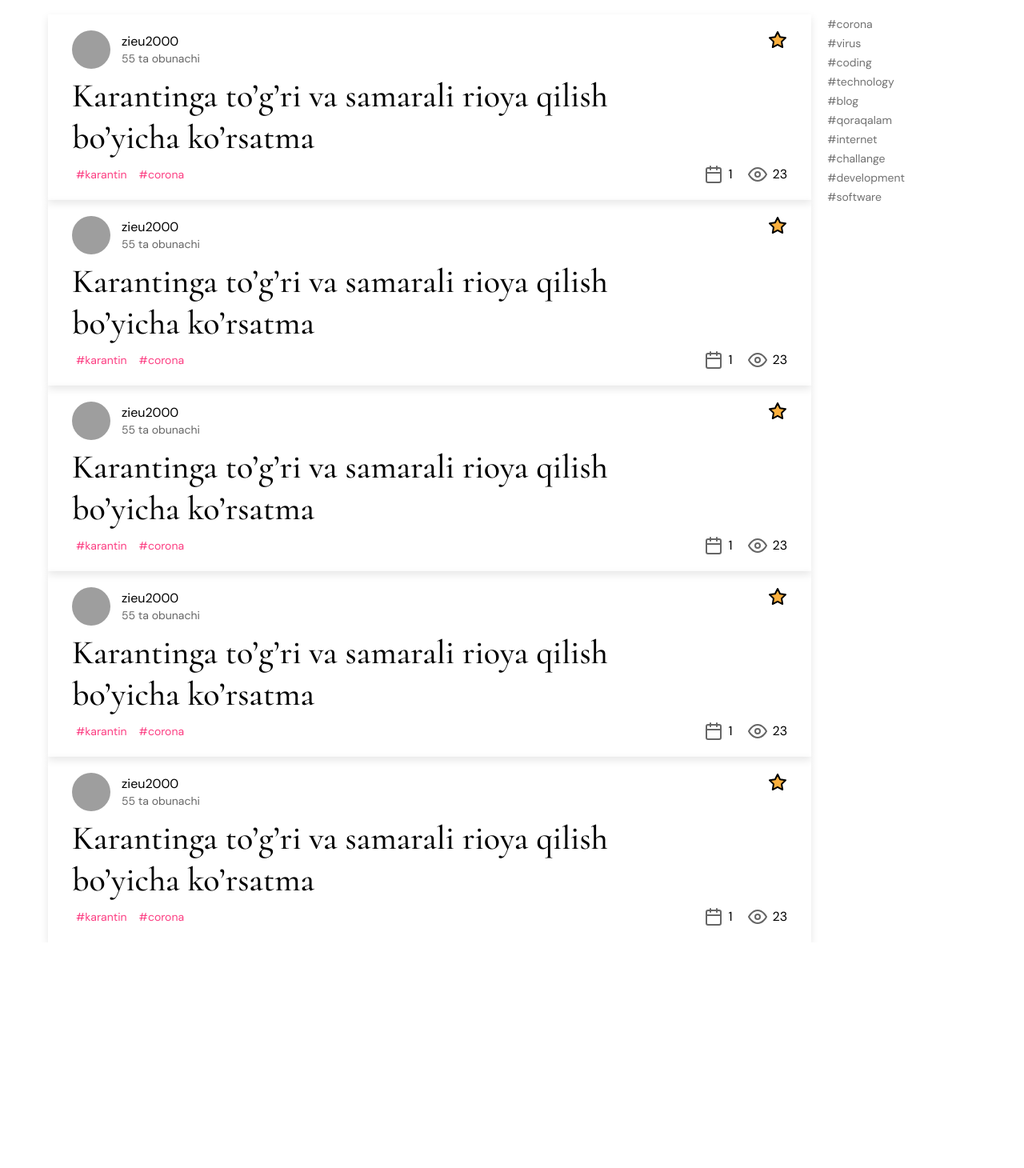
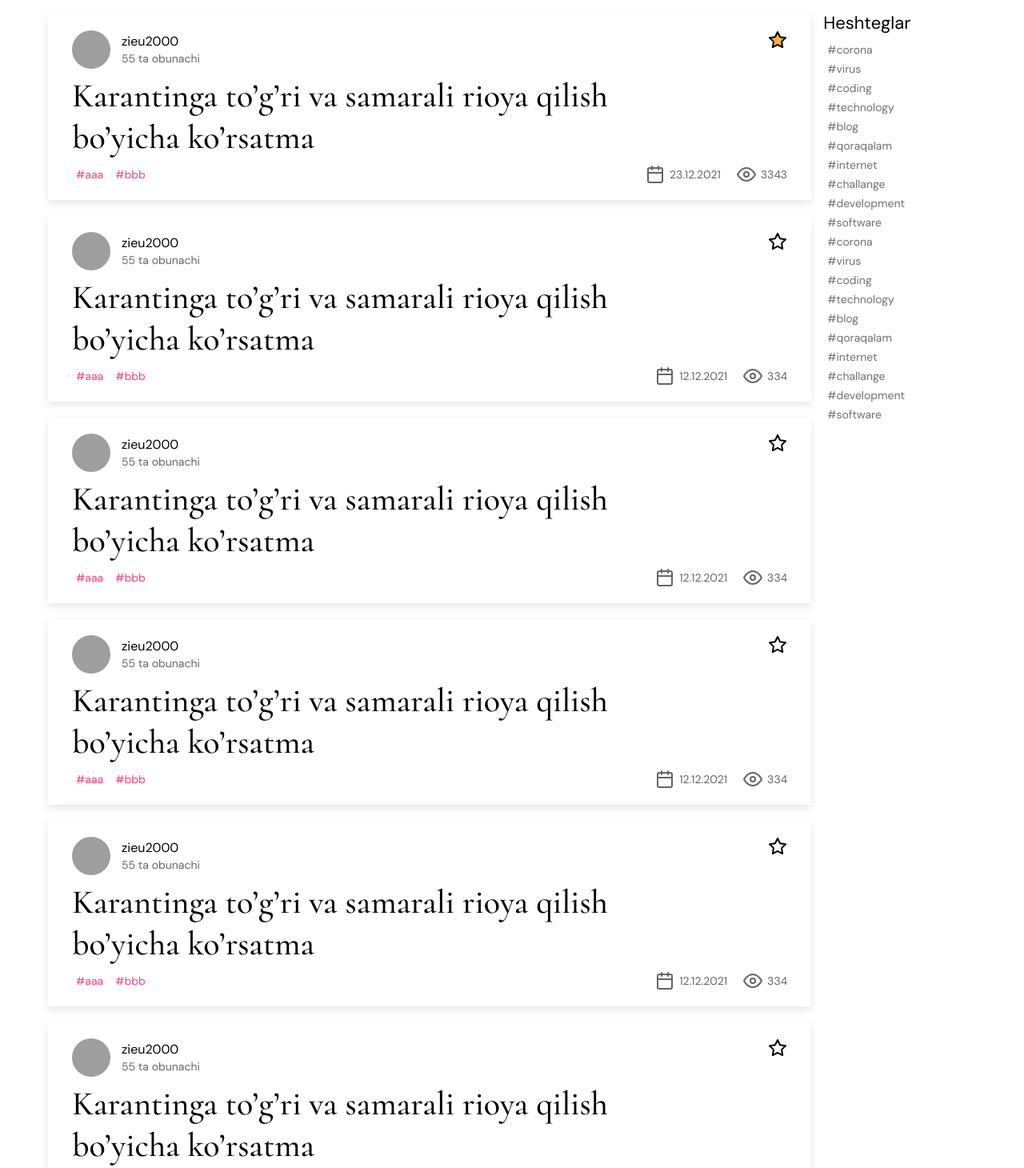
Before and after one commit to drunkalien/qoraqalam-client, a Next.js app: page / in a window 1280 px wide. Shown: the part 70-1530 px from the top of the page at 80% size. Before the commit the page ends 1248 px from the top, so only its background shows below. Built offline with nearby package versions, Linux system fonts and the light colour scheme; grey boxes are pictures that could not be loaded.

Commit message:
postcard adjustments

```diff
--- a/components/PostCard/postcard.tsx
+++ b/components/PostCard/postcard.tsx
@@ -3,6 +3,7 @@ import cn from "classnames";
 import classes from "./postcard.module.scss";
 import { Hashtag, Heading, Icon, User } from "components";
 import Link from "next/link";
+import Text from "components/Text";
 
 type User = any;
 type Tag = string;
@@ -46,11 +47,15 @@ const Card = ({ date, starred, tagList, title, user, views }: Props) => {
         <div className={classes.details}>
           <div className={classes.calendar}>
             <Icon.Calendar />
-            {date}
+            <Text color="gray" size="14">
+              {date}
+            </Text>
           </div>
           <div className={classes.views}>
             <Icon.Eye />
-            {views}
+            <Text color="gray" size="14">
+              {views}
+            </Text>
           </div>
         </div>
       </div>
--- a/components/Text/text.tsx
+++ b/components/Text/text.tsx
@@ -8,6 +8,7 @@ type Props = {
   bold?: boolean;
   italic?: boolean;
   children: ReactNode;
+  className?: string;
 };
 
 const Text = ({
@@ -16,11 +17,12 @@ const Text = ({
   bold = false,
   italic = false,
   children,
+  className,
 }: Props) => {
   return (
     <span
       style={{ fontSize: size + "px" }}
-      className={cn(classes.text, classes[color], {
+      className={cn(className, classes.text, classes[color], {
         ["bold"]: bold,
         ["italic"]: italic,
       })}
--- a/pages/index.tsx
+++ b/pages/index.tsx
@@ -1,8 +1,18 @@
-import { PostCard, Hashtag, Page } from "components";
-import { Fragment } from "react";
+import { PostCard, Hashtag, Page, Text } from "components";
+import posts from "../posts";
 
 export default function Home() {
   const tags = [
+    "corona",
+    "virus",
+    "coding",
+    "technology",
+    "blog",
+    "qoraqalam",
+    "internet",
+    "challange",
+    "development",
+    "software",
     "corona",
     "virus",
     "coding",
@@ -18,56 +28,24 @@ export default function Home() {
   return (
     <Page
       right={
-        <Fragment>
+        <div className="sticky">
+          <p className="mb-10">
+            <Text size="22">Heshteglar</Text>
+          </p>
           {tags.map((tag, index) => (
             <div key={index}>
               <Hashtag>{tag}</Hashtag>
             </div>
           ))}
-        </Fragment>
+        </div>
       }
     >
       <div>
-        <PostCard
-          date="1"
-          starred
-          tagList={["karantin", "corona"]}
-          title="Karantinga to’g’ri va samarali rioya qilish bo’yicha ko’rsatma"
-          user="sas"
-          views={23}
-        />
-        <PostCard
-          date="1"
-          starred
-          tagList={["karantin", "corona"]}
-          title="Karantinga to’g’ri va samarali rioya qilish bo’yicha ko’rsatma"
-          user="sas"
-          views={23}
-        />
-        <PostCard
-          date="1"
-          starred
-          tagList={["karantin", "corona"]}
-          title="Karantinga to’g’ri va samarali rioya qilish bo’yicha ko’rsatma"
-          user="sas"
-          views={23}
-        />
-        <PostCard
-          date="1"
-          starred
-          tagList={["karantin", "corona"]}
-          title="Karantinga to’g’ri va samarali rioya qilish bo’yicha ko’rsatma"
-          user="sas"
-          views={23}
-        />
-        <PostCard
-          date="1"
-          starred
-          tagList={["karantin", "corona"]}
-          title="Karantinga to’g’ri va samarali rioya qilish bo’yicha ko’rsatma"
-          user="sas"
-          views={23}
-        />
+        {posts.map(({ ...postProps }, index) => (
+          <div key={index} className="mb-20">
+            <PostCard {...postProps} />
+          </div>
+        ))}
       </div>
     </Page>
   );
--- /dev/null
+++ b/posts.ts
@@ -0,0 +1,52 @@
+const posts = [
+  {
+    title: "Karantinga to’g’ri va samarali rioya qilish bo’yicha ko’rsatma",
+    user: "aaa",
+    tagList: ["aaa", "bbb"],
+    date: "23.12.2021",
+    views: 3343,
+    starred: true,
+  },
+  {
+    title: "Karantinga to’g’ri va samarali rioya qilish bo’yicha ko’rsatma",
+    user: "aaa",
+    tagList: ["aaa", "bbb"],
+    date: "12.12.2021",
+    views: 334,
+    starred: false,
+  },
+  {
+    title: "Karantinga to’g’ri va samarali rioya qilish bo’yicha ko’rsatma",
+    user: "aaa",
+    tagList: ["aaa", "bbb"],
+    date: "12.12.2021",
+    views: 334,
+    starred: false,
+  },
+  {
+    title: "Karantinga to’g’ri va samarali rioya qilish bo’yicha ko’rsatma",
+    user: "aaa",
+    tagList: ["aaa", "bbb"],
+    date: "12.12.2021",
+    views: 334,
+    starred: false,
+  },
+  {
+    title: "Karantinga to’g’ri va samarali rioya qilish bo’yicha ko’rsatma",
+    user: "aaa",
+    tagList: ["aaa", "bbb"],
+    date: "12.12.2021",
+    views: 334,
+    starred: false,
+  },
+  {
+    title: "Karantinga to’g’ri va samarali rioya qilish bo’yicha ko’rsatma",
+    user: "aaa",
+    tagList: ["aaa", "bbb"],
+    date: "12.12.2021",
+    views: 334,
+    starred: false,
+  },
+];
+
+export default posts;
--- a/styles/_custom.scss
+++ b/styles/_custom.scss
@@ -3,3 +3,8 @@
 a {
   color: $pink;
 }
+
+.sticky {
+  position: sticky;
+  top: 30px;
+}
```
